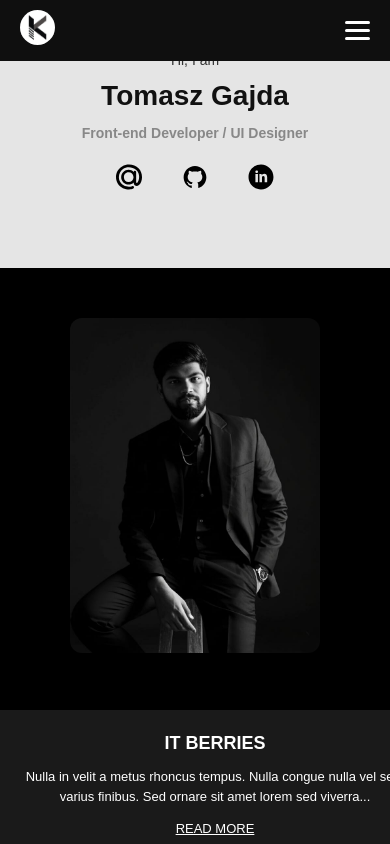
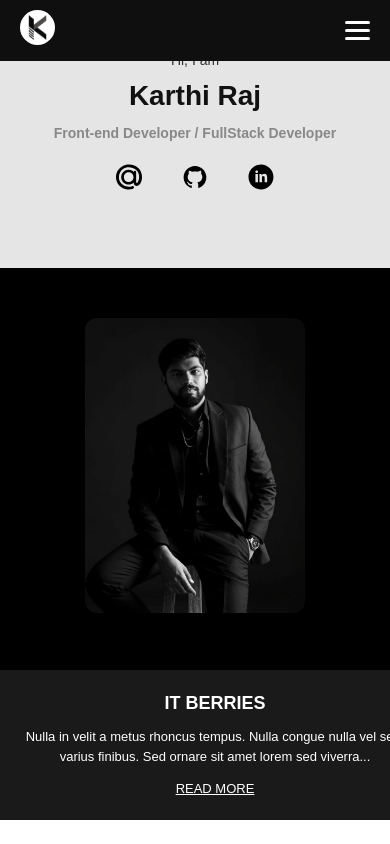
Before and after one commit to Karthiraj7/portfolio, a React (Vite) app: page / in a window 390 px wide. Shown: the top 844 px of the page. Built offline with nearby package versions, Linux system fonts and the light colour scheme.

Commit message:
Made CSS responsive for all dx

```diff
--- a/src/Component/contact/contact.css
+++ b/src/Component/contact/contact.css
@@ -8,21 +8,20 @@
   display: flex;
   flex-direction: column;
   align-items: center;
+  scroll-margin-top: 100px; /* Prevent hiding under navbar */
 }
 
 .contact-title {
-  font-size: 1.5rem;
+  font-size: 2rem;
   font-weight: bold;
   border: 4px solid #000;
-  display: inline-block;
   padding: 10px 30px;
   letter-spacing: 5px;
   margin-bottom: 20px;
 }
 
 .contact-subtitle {
-  font-size: 0.9rem;
-  color: #000;
+  font-size: 1rem;
   max-width: 700px;
   margin: 10px auto 30px;
   line-height: 1.5;
@@ -52,55 +51,56 @@
   border-left: 3px solid #000;
   border-bottom: 3px solid #000;
   background: transparent;
-  font-size: 0.9rem;
+  font-size: 1rem;
   outline: none;
   color: #000;
   margin-bottom: 10px;
 }
 
 .contact-form textarea {
-  width: 100%;
-  padding: 12px 15px;
-  border: none;
-  border-left: 3px solid #000;
-  border-bottom: 3px solid #000;
-  background: transparent;
-  font-size: 0.9rem;
-  outline: none;
-  color: #000;
   height: 120px;
   resize: none;
   margin-top: 10px;
 }
-
 
 .contact-form button {
   position: relative;
   background: transparent;
   color: #000;
   font-weight: bold;
-  letter-spacing: 4px;
-  border: none;
-  padding: 10px 20px;
+  letter-spacing: 2px;
+  border: 2px solid #000;
+  padding: 12px 20px;
   cursor: pointer;
   transition: all 0.3s ease;
-  margin-top: 50px;
+  margin-top: 30px;
+  font-size: 1rem;
 }
 
-.contact-form button::before,
-.contact-form button::after {
-  content: "";
-  position: absolute;
-  top: 0;
-  width: 2px;
-  height: 100%;
-  background: #000;
+.contact-form button:hover {
+  background-color: #000;
+  color: #fff;
 }
 
-.contact-form button::before {
-  left: 0;
+@media (max-width: 768px) {
+  .contact-title {
+    font-size: 1.5rem;
+    padding: 8px 20px;
+    letter-spacing: 3px;
+  }
+
+  .contact-subtitle {
+    font-size: 0.95rem;
+    padding: 0 10px;
+  }
+
+  .contact-form input,
+  .contact-form textarea {
+    font-size: 0.95rem;
+  }
+
+  .contact-form button {
+    font-size: 0.95rem;
+    padding: 10px 16px;
+  }
 }
-
-.contact-form button::after {
-  right: 0;
-}
--- a/src/Component/contact/contact.tsx
+++ b/src/Component/contact/contact.tsx
@@ -27,7 +27,7 @@ const ContactForm: React.FC = () => {
   };
 
   return (
-    <div className="contact-section">
+    <div className="contact-section" id="contact">
       <h1 className="contact-title">CONTACT</h1>
       <p className="contact-subtitle">
         Nulla in velit a metus rhoncus tempus. Nulla congue nulla vel sem varius finibus.
@@ -36,36 +36,10 @@ const ContactForm: React.FC = () => {
       <div className="contact-divider"></div>
 
       <form onSubmit={handleSubmit} className="contact-form">
-        <input
-          type="text"
-          name="name"
-          required
-          placeholder="ENTER YOUR NAME*"
-          value={formData.name}
-          onChange={handleChange}
-        />
-        <input
-          type="email"
-          name="email"
-          required
-          placeholder="ENTER YOUR EMAIL*"
-          value={formData.email}
-          onChange={handleChange}
-        />
-        <input
-          type="tel"
-          name="phone"
-          placeholder="PHONE NUMBER"
-          value={formData.phone}
-          onChange={handleChange}
-        />
-        <textarea
-          name="message"
-          required
-          placeholder="YOUR MESSAGE*"
-          value={formData.message}
-          onChange={handleChange}
-        />
+        <input type="text" name="name" required placeholder="ENTER YOUR NAME*" value={formData.name} onChange={handleChange} />
+        <input type="email" name="email" required placeholder="ENTER YOUR EMAIL*" value={formData.email} onChange={handleChange} />
+        <input type="tel" name="phone" placeholder="PHONE NUMBER" value={formData.phone} onChange={handleChange} />
+        <textarea name="message" required placeholder="YOUR MESSAGE*" value={formData.message} onChange={handleChange} />
         <button type="submit">SUBMIT</button>
       </form>
     </div>
--- a/src/Component/home/home.css
+++ b/src/Component/home/home.css
@@ -8,6 +8,7 @@
   overflow: hidden;
   font-family: "Arial", sans-serif;
   position: relative;
+  flex-wrap: wrap;
 }
 
 /* Left Section Styling */
@@ -15,12 +16,16 @@
   width: 50%;
   background-color: #e5e5e5;
   clip-path: polygon(0 0, 100% 0, 85% 100%, 0% 100%);
-  padding: 100px 60px 60px;
+  padding: 100px 60px;
   box-sizing: border-box;
   display: flex;
   flex-direction: column;
   justify-content: center;
   z-index: 2;
+}
+
+.intro {
+  max-width: 500px;
 }
 
 .intro p {
@@ -30,14 +35,14 @@
 }
 
 .intro h1 {
-  font-size: 44px;
+  font-size: clamp(28px, 6vw, 44px);
   font-weight: bold;
   margin: 10px 0;
   color: #111;
 }
 
 .intro h2 {
-  font-size: 18px;
+  font-size: clamp(14px, 3vw, 18px);
   color: #888;
   margin-bottom: 20px;
 }
@@ -45,6 +50,7 @@
 .social-icons {
   display: flex;
   gap: 20px;
+  flex-wrap: wrap;
 }
 
 .social-icons img {
@@ -72,7 +78,7 @@
 
 .profile-img img {
   max-width: 100%;
-  width: 350px;
+  width: clamp(200px, 40vw, 350px);
   border-radius: 12px;
 }
 
@@ -107,7 +113,9 @@
   text-decoration: underline;
 }
 
-/* Responsive Layouts */
+/* ====== RESPONSIVE ====== */
+
+/* Tablet and below */
 @media (max-width: 1024px) {
   .home-container {
     flex-direction: column;
@@ -117,15 +125,13 @@
   .right-section {
     clip-path: none;
     width: 100%;
-    padding: 50px 40px;
+    padding: 50px 30px;
+    align-items: center;
+    text-align: center;
   }
 
-  .intro h1 {
-    font-size: 34px;
-  }
-
-  .profile-img img {
-    width: 300px;
+  .intro {
+    max-width: 100%;
   }
 
   .bottom-bar {
@@ -133,16 +139,8 @@
   }
 }
 
+/* Mobile phones */
 @media (max-width: 600px) {
-  .intro {
-    text-align: center;
-  }
-
-  .social-icons {
-    justify-content: center;
-    flex-wrap: wrap;
-  }
-
   .intro h1 {
     font-size: 28px;
   }
@@ -153,10 +151,14 @@
   }
 
   .profile-img img {
-    width: 250px;
+    width: 220px;
   }
 
   .bottom-bar {
     padding: 20px;
   }
+
+  .social-icons {
+    justify-content: center;
+  }
 }
--- a/src/Component/home/home.tsx
+++ b/src/Component/home/home.tsx
@@ -10,8 +10,8 @@ const Home: React.FC = () => {
       <div className="left-section">
         <div className="intro">
           <p>Hi, I am</p>
-          <h1>Tomasz Gajda</h1>
-          <h2>Front-end Developer / UI Designer</h2>
+          <h1>Karthi Raj </h1>
+          <h2>Front-end Developer / FullStack Developer</h2>
           <div className="social-icons">
             <a href="#"><img src={mail} alt="Email" /></a>
             <a href="#"><img src={git} alt="GitHub" /></a>
```
Also changed, not shown: src/Component/header/header.tsx (+4 -5 lines).
